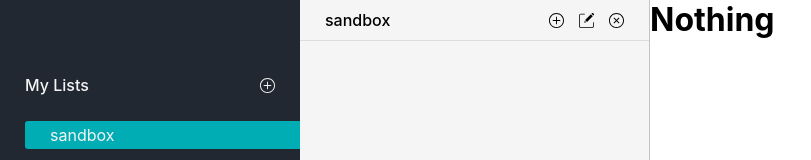
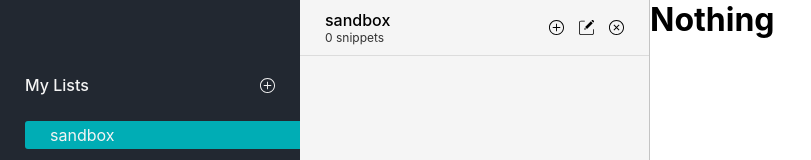
Before and after one commit to kevscript/SnipLib, a React (Create React App) app: page / in a window 1280 px wide. Shown: the top 160 px of the page, without its empty margins (0-811 px from the left). Built offline with nearby package versions, Linux system fonts and the light colour scheme.

Commit message:
added snippet counter for each list

```diff
--- a/src/components/SnipsBar.js
+++ b/src/components/SnipsBar.js
@@ -65,6 +65,16 @@ const TooltipText = styled.span`
   color: ${props => props.dark ? '#333' : 'inherit'};
 `
 
+const TitleContainer = styled.div`
+  display: flex;
+  flex-direction: column;
+
+  span {
+    font-size: 12px;
+    color: #333;
+  }
+`
+
 const SnipsBar = ({ lists, snippets,  setViewMode }) => {
 
   const { allLists } = lists
@@ -82,7 +92,10 @@ const SnipsBar = ({ lists, snippets,  setViewMode }) => {
   return (
     <Container>
       <Header>
-        <Title>{selectedList.name}</Title>
+        <TitleContainer>
+          <Title>{selectedList.name}</Title>
+          <span>{selectedSnippets.length} snippets</span>
+        </TitleContainer>
         <ActionsContainer>
           <IconContainer onClick={handleAddClick}>
             <Icon src={AddIcon} data-tip data-for="addSnippet" />
```
